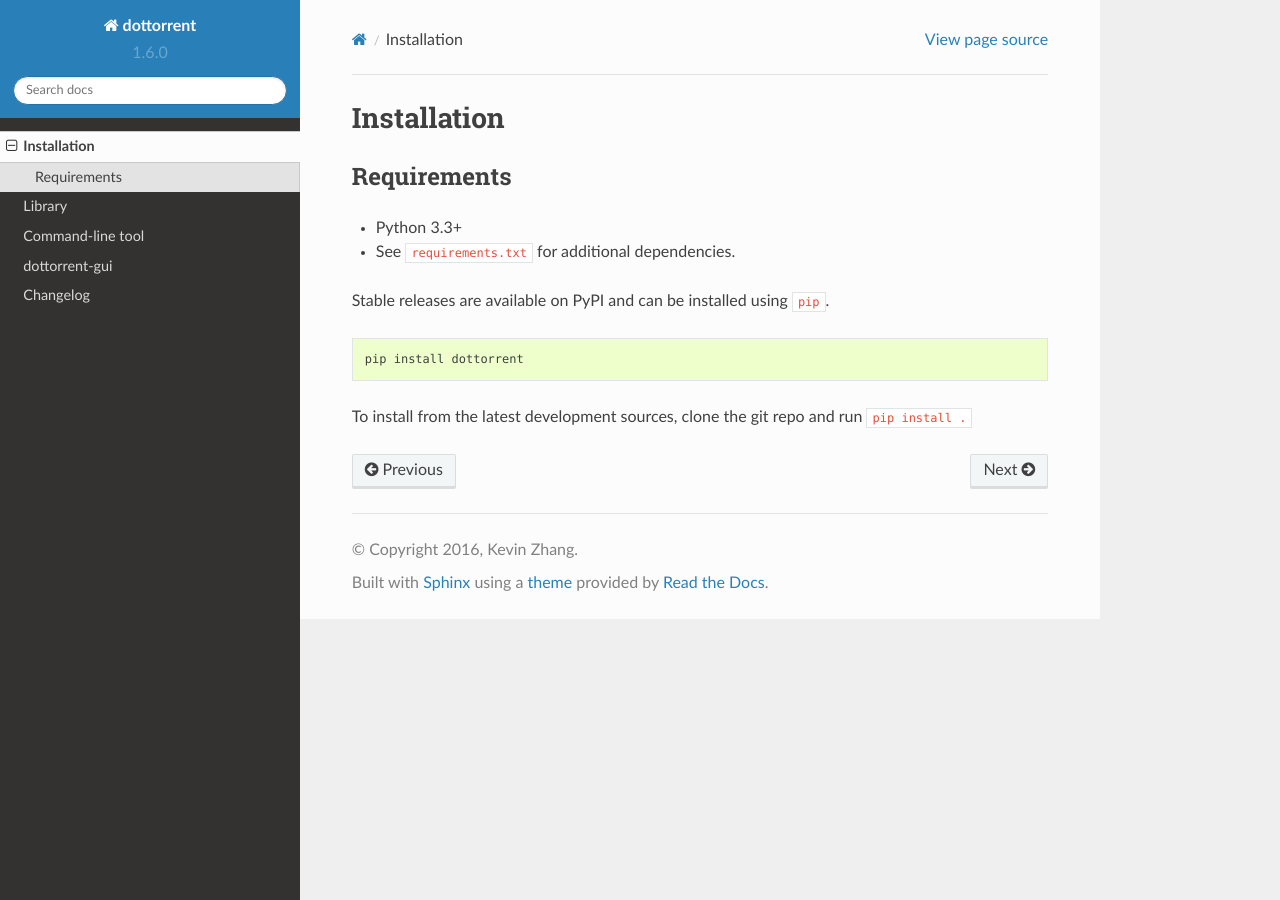
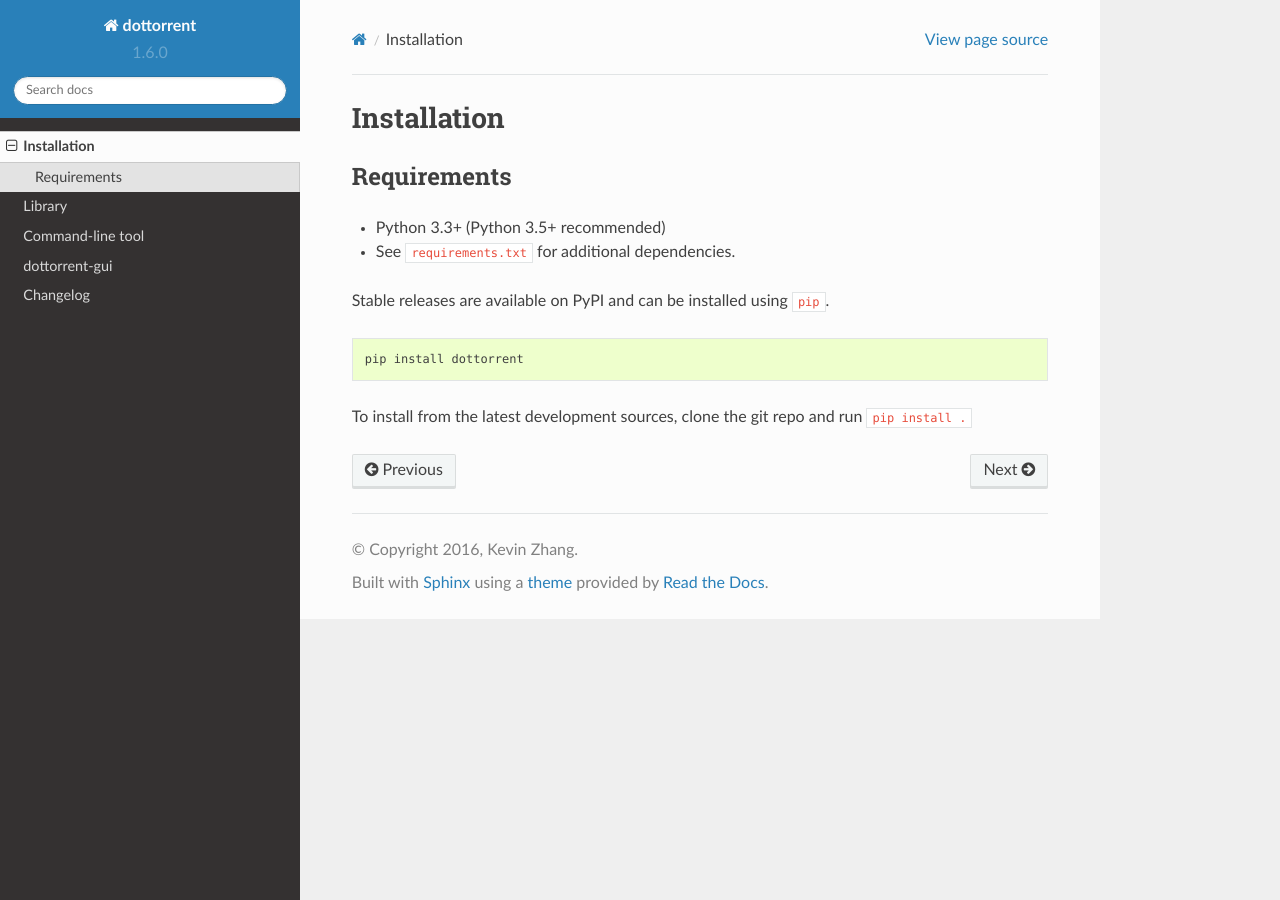
Before and after one commit to kz26/dottorrent, a Sphinx documentation site: the page built from docs/install.rst, in a window 1280 px wide. Built offline with Sphinx 7.4.7 and the Read the Docs theme 2.0.0, drawn with Linux system fonts in a browser that asks for light colours.

Commit message:
Update install.rst

```diff
--- a/docs/install.rst
+++ b/docs/install.rst
@@ -4,7 +4,7 @@ Installation
 Requirements
 ------------
 
-* Python 3.3+
+* Python 3.3+ (Python 3.5+ recommended)
 * See ``requirements.txt`` for additional dependencies.
 
 Stable releases are available on PyPI and can be installed using ``pip``.
```
